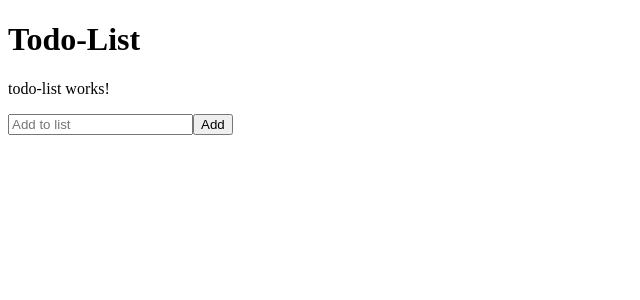
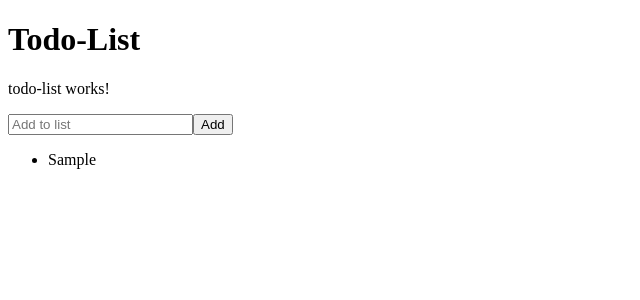
Before and after one commit to Ntshangase/todo-app, an Angular app: page / in a window 1280 px wide. Both pictures are taken after typing "Sample" into the empty fields and a click on the button "Add". Shown: the top 300 px of the page, without its empty margins (0-640 px from the left). Built offline with nearby package versions, Linux system fonts and the light colour scheme.

Commit message:
feat: dipslay to list

```diff
--- a/src/app/todo-list/todo-list.component.html
+++ b/src/app/todo-list/todo-list.component.html
@@ -4,3 +4,7 @@
     <input type="text" [(ngModel)]="newTodo" placeholder="Add to list" name="newTodo">
     <button type="submit">Add</button>
 </form>
+
+<ul>
+    <li *ngFor="let todo of todos">{{todo}}</li>
+</ul>
```
